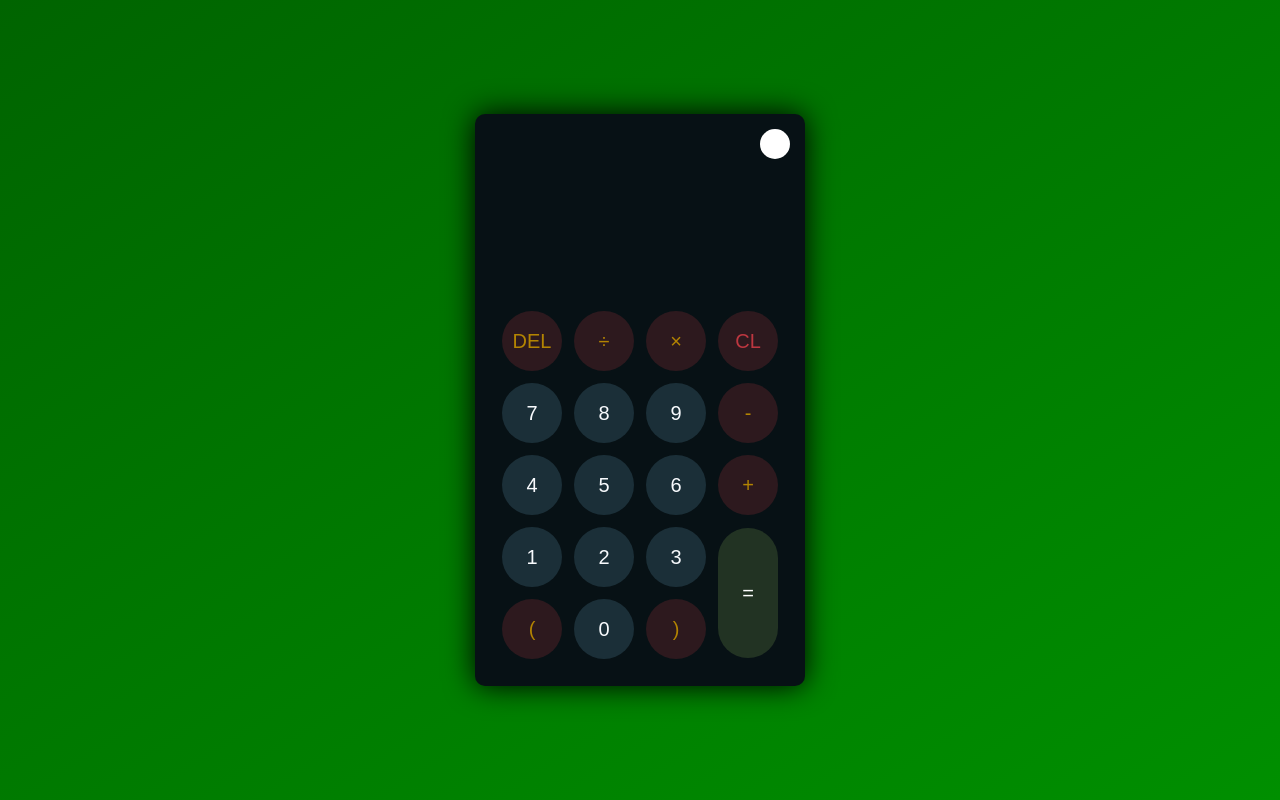
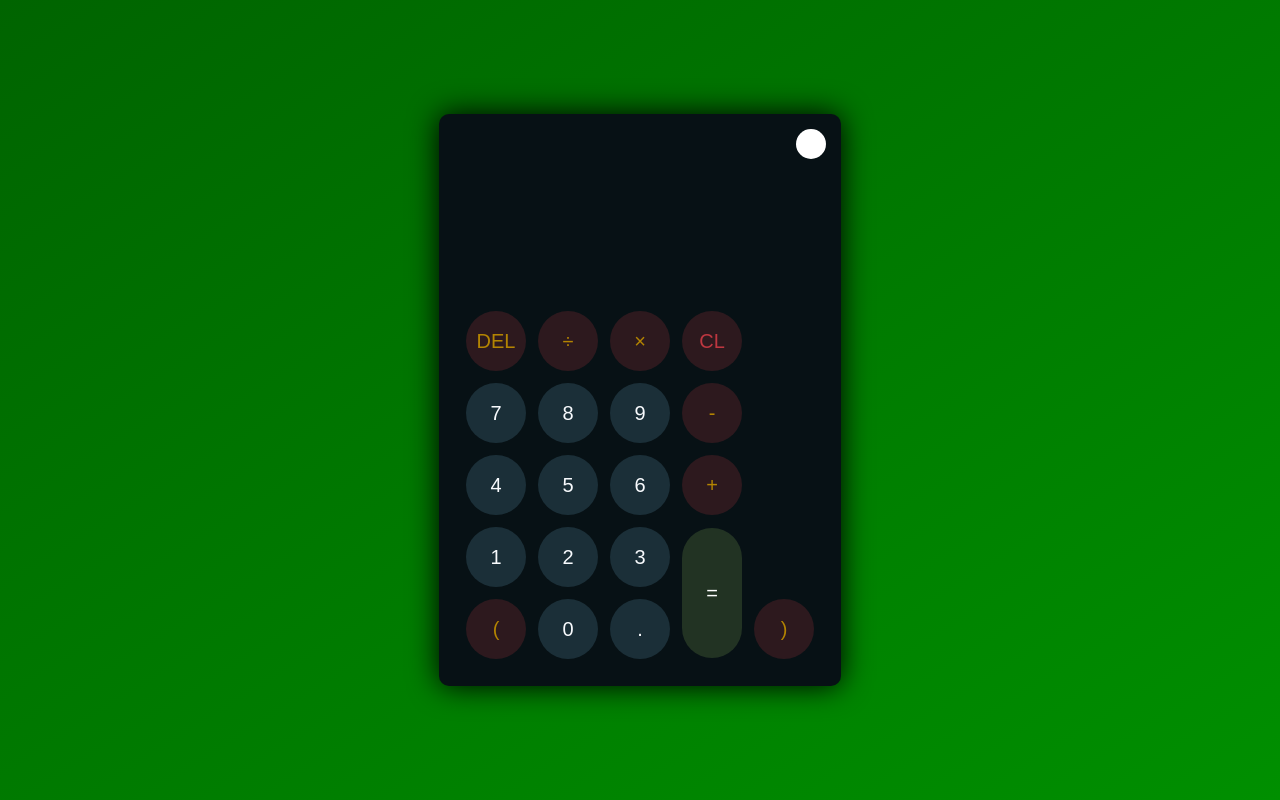
Before and after one commit to iiGreenFOXYT/Calculator-project, a plain HTML site: page index.html in a window 1280 px wide. Drawn offline with Linux system fonts and the light colour scheme.

Commit message:
Update index.html

```diff
--- a/index.html
+++ b/index.html
@@ -46,6 +46,7 @@
                    <tr>
                     <td><button class="btn-operator" id="(">(</button></td>
                     <td><button class="btn-number" id="0">0</button></td>
+                     <td><button class="btn-number" id=".">.</button></td>
                     <td><button class="btn-operator" id=")">)</button></td>
                    </tr>
                 </table>
```
